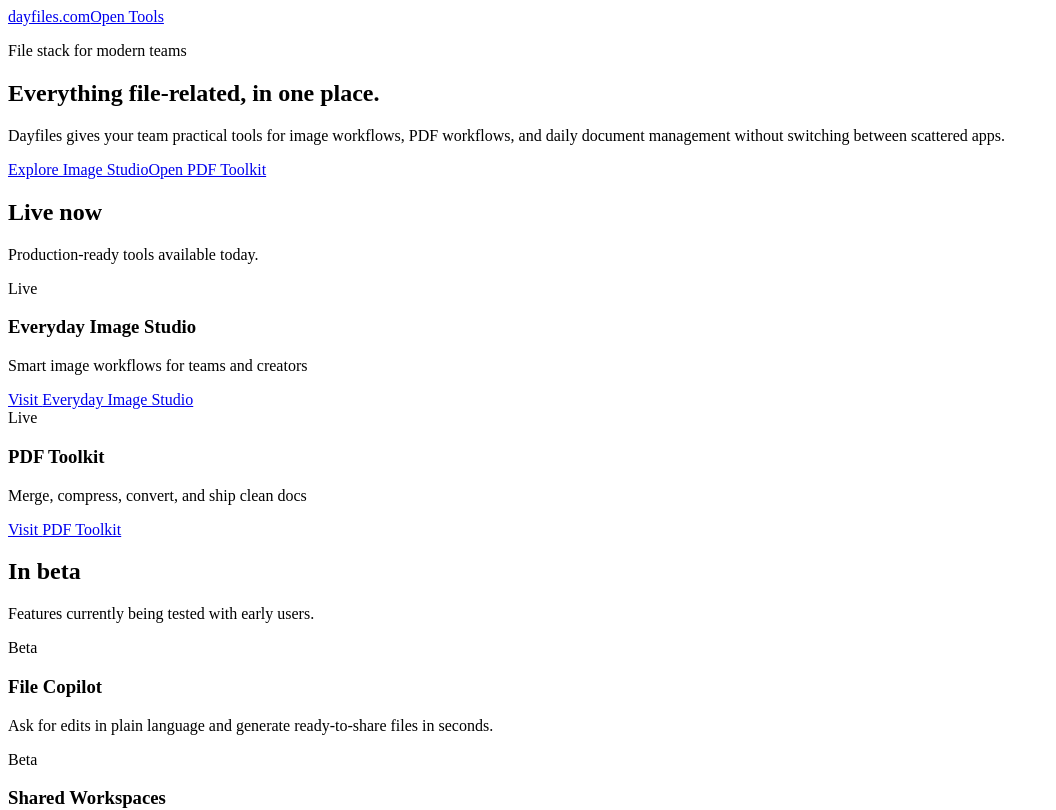
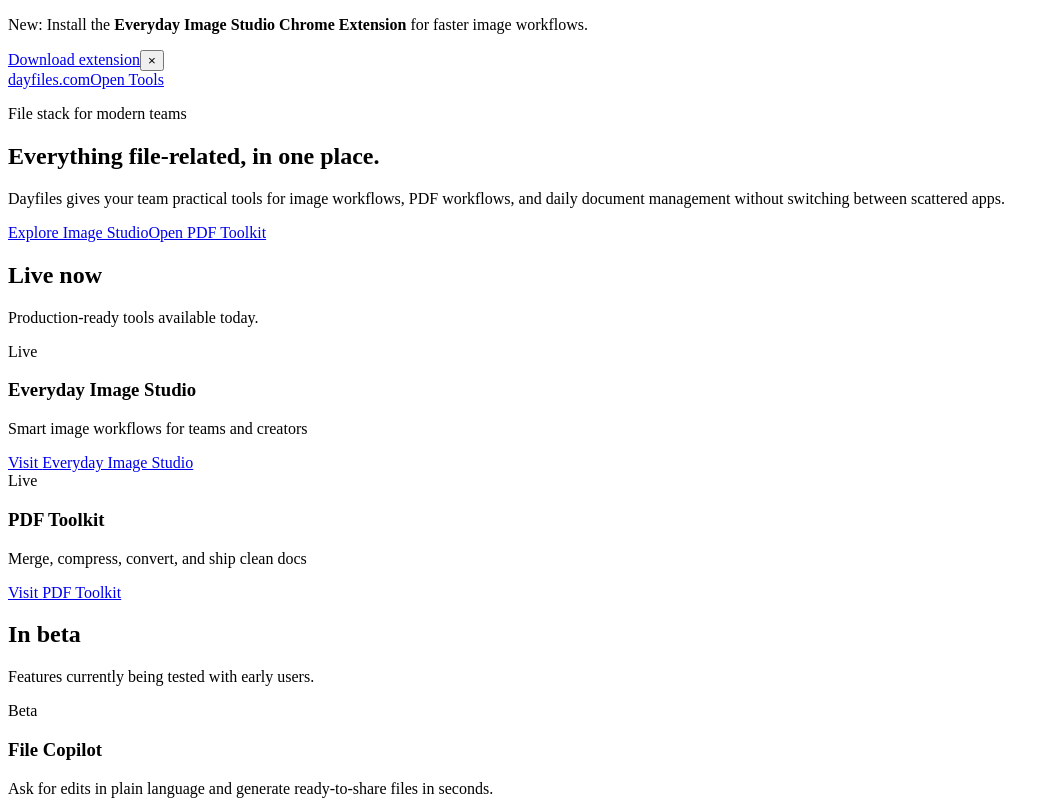
Before and after one commit to ShuvoHabib/dayfiles, a React (Vite) app: page / in a window 1280 px wide. Shown: the top 810 px of the page, without its empty margins (0-1056 px from the left). Built offline with nearby package versions, Linux system fonts and the light colour scheme; the HTML template or start-up script is replaced by a standard one.

Commit message:
Add dismissible Chrome extension banner with localStorage

```diff
--- a/src/App.jsx
+++ b/src/App.jsx
@@ -1,3 +1,5 @@
+import { useEffect, useState } from 'react';
+
 const liveProducts = [
   {
     title: 'Everyday Image Studio',
@@ -34,6 +36,10 @@
   'Share final outputs with trackable links'
 ];
 
+const extensionLink =
+  'https://chromewebstore.google.com/detail/everyday-image-studio/cpcfdmaihaccamacobbfnfngefmdphfp/reviews?utm_source=item-share-cp';
+const extensionBannerStorageKey = 'dayfiles_extension_banner_dismissed_v1';
+
 const faqs = [
   {
     question: 'What is Dayfiles used for?',
@@ -53,8 +59,41 @@
 ];
 
 export default function App() {
+  const [showExtensionBanner, setShowExtensionBanner] = useState(false);
+
+  useEffect(() => {
+    const dismissed = window.localStorage.getItem(extensionBannerStorageKey) === 'true';
+    setShowExtensionBanner(!dismissed);
+  }, []);
+
+  const dismissExtensionBanner = () => {
+    window.localStorage.setItem(extensionBannerStorageKey, 'true');
+    setShowExtensionBanner(false);
+  };
+
   return (
     <div className="site-shell">
+      {showExtensionBanner && (
+        <aside className="extension-banner" aria-label="Chrome extension promotion">
+          <p>
+            New: Install the <strong>Everyday Image Studio Chrome Extension</strong> for faster image workflows.
+          </p>
+          <div className="extension-banner-actions">
+            <a href={extensionLink} target="_blank" rel="noreferrer">
+              Download extension
+            </a>
+            <button
+              type="button"
+              className="extension-banner-close"
+              aria-label="Dismiss extension banner"
+              onClick={dismissExtensionBanner}
+            >
+              ×
+            </button>
+          </div>
+        </aside>
+      )}
+
       <header className="topbar">
         <a className="brand" href="#home">
           dayfiles.com
--- a/src/styles.css
+++ b/src/styles.css
@@ -35,6 +35,52 @@
   width: min(1120px, calc(100% - 2rem));
   margin: 0 auto;
   padding: 1.2rem 0 2.8rem;
+}
+
+.extension-banner {
+  border: 1px solid rgba(99, 199, 255, 0.45);
+  border-radius: 16px;
+  padding: 0.8rem 1rem;
+  background: linear-gradient(115deg, rgba(99, 199, 255, 0.22), rgba(93, 226, 176, 0.2));
+  display: flex;
+  justify-content: space-between;
+  align-items: center;
+  gap: 0.8rem;
+  animation: fadeInUp 0.45s ease forwards;
+}
+
+.extension-banner p {
+  margin: 0;
+  color: var(--text-main);
+}
+
+.extension-banner-actions {
+  display: flex;
+  align-items: center;
+  gap: 0.5rem;
+}
+
+.extension-banner-actions a {
+  display: inline-flex;
+  align-items: center;
+  text-decoration: none;
+  color: #06131f;
+  font-weight: 700;
+  background: linear-gradient(120deg, var(--accent), var(--accent-2));
+  border-radius: 999px;
+  padding: 0.48rem 0.85rem;
+}
+
+.extension-banner-close {
+  border: 1px solid rgba(255, 255, 255, 0.35);
+  background: rgba(8, 14, 30, 0.55);
+  color: var(--text-main);
+  width: 33px;
+  height: 33px;
+  border-radius: 50%;
+  font-size: 1.2rem;
+  line-height: 1;
+  cursor: pointer;
 }
 
 .topbar {
@@ -254,6 +300,16 @@
     padding-top: 0.6rem;
   }
 
+  .extension-banner {
+    flex-direction: column;
+    align-items: flex-start;
+  }
+
+  .extension-banner-actions {
+    width: 100%;
+    justify-content: space-between;
+  }
+
   .hero {
     padding: 1.4rem;
   }
```
